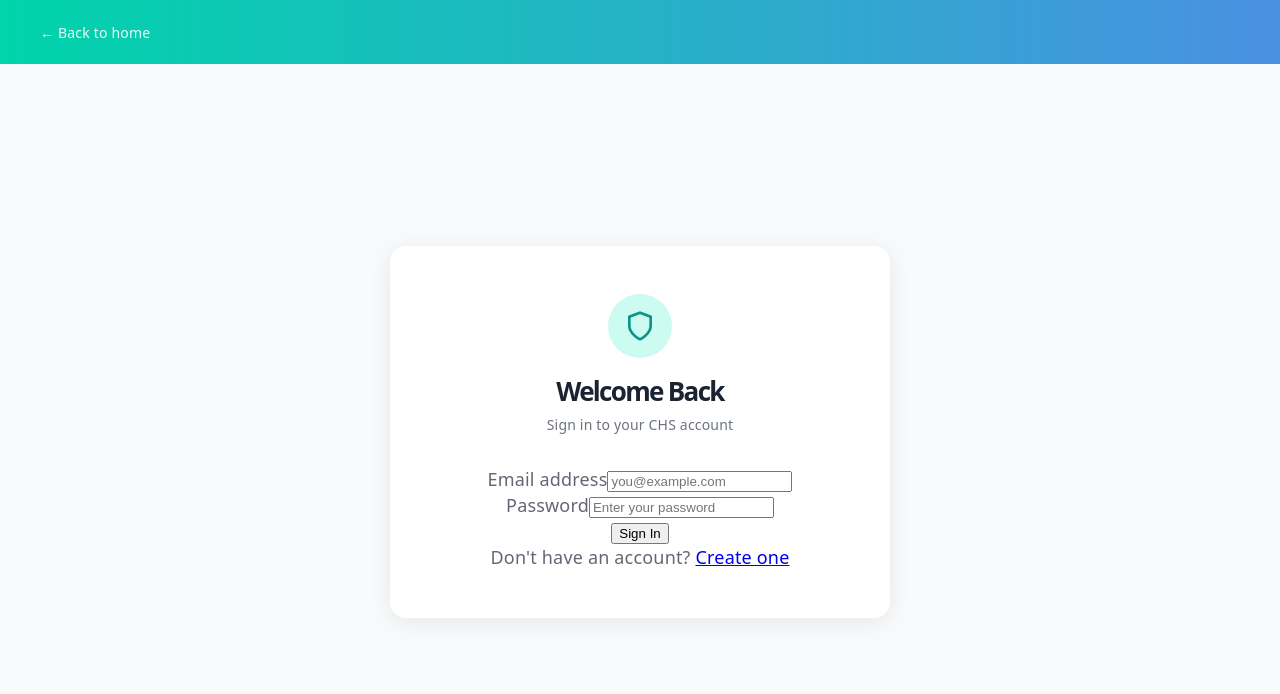
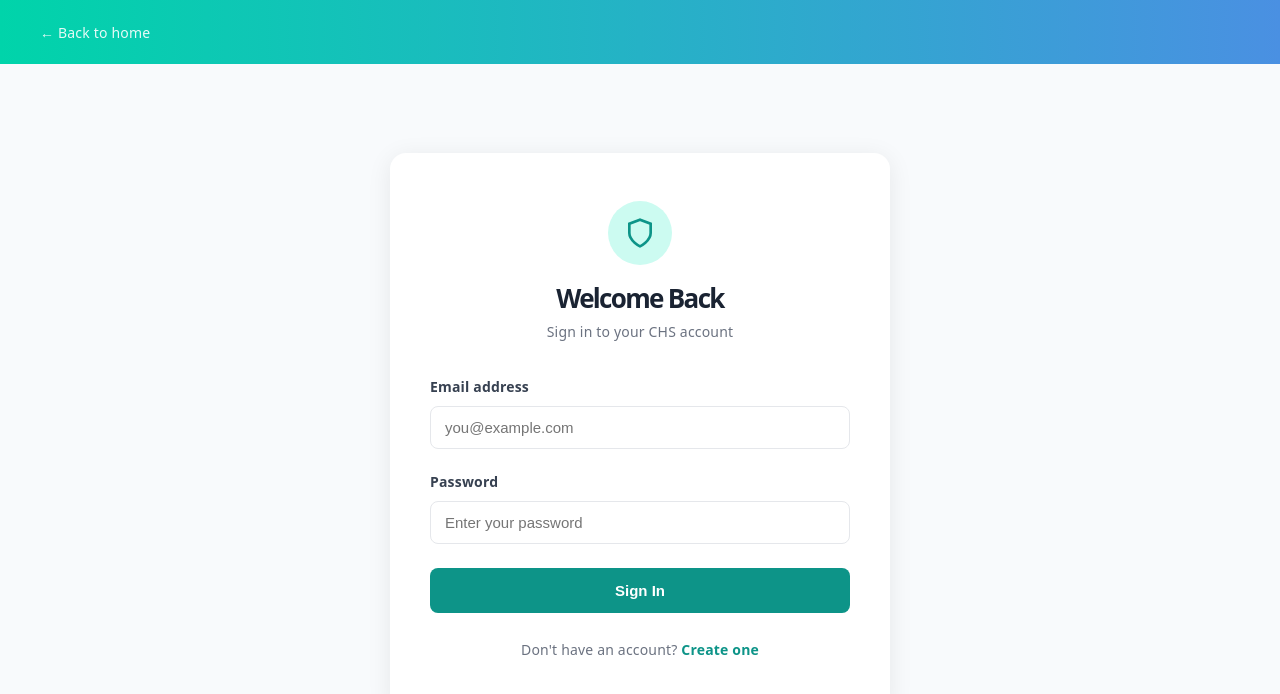
Before and after one commit to Mubs002/FYP_CHS_App, a React app in the folder frontend/: page /login in a window 1280 px wide. Shown: the top 694 px of the page. Built offline with nearby package versions, Linux system fonts and the light colour scheme; the HTML template or start-up script is replaced by a standard one.

Commit message:
added styles for form focus state and sign in button

```diff
--- a/frontend/src/view/pages/LoginPage.css
+++ b/frontend/src/view/pages/LoginPage.css
@@ -81,3 +81,77 @@
   margin-bottom: 20px;
   text-align: left;
 }
+
+.login-form {
+  display: flex;
+  flex-direction: column;
+  gap: 20px;
+  text-align: left;
+}
+
+/* each label and input are grouped togeter */
+.form-group {
+  display: flex;
+  flex-direction: column;
+  gap: 6px;
+}
+
+.form-label {
+  font-size: 14px;
+  font-weight: 600;
+  color: #374151;
+}
+
+/* text input */
+.form-input {
+  padding: 12px 14px;
+  border: 1.5px solid #e5e7eb;
+  border-radius: 8px;
+  font-size: 15px;
+  color: #CCFBF1;
+  outline: none;
+  transition: border-color 0.2s;
+}
+
+
+/* the main sign in button */
+.login-btn {
+  padding: 14px;
+  background: #0D9488;
+  color: white;
+  border: none;
+  border-radius: 8px;
+  font-size: 15px;
+  font-weight: 600;
+  cursor: pointer;
+  transition: background 0.2s;
+  margin-top: 4px;
+}
+
+.login-btn:hover {
+  background: #0F766E;
+}
+
+/* grayed out when is in progress */
+.login-btn:disabled {
+  background: #9ca3af;
+  cursor: not-allowed;
+}
+
+/* text with the register link */
+.login-register-link {
+  font-size: 14px;
+  color: #6b7280;
+  margin: 24px 0 0;
+}
+
+/* teal coloured clickable link inside the register text */
+.login-link {
+  color: #0D9488;
+  font-weight: 600;
+  text-decoration: none;
+}
+
+.login-link:hover {
+  text-decoration: underline;
+}
```
